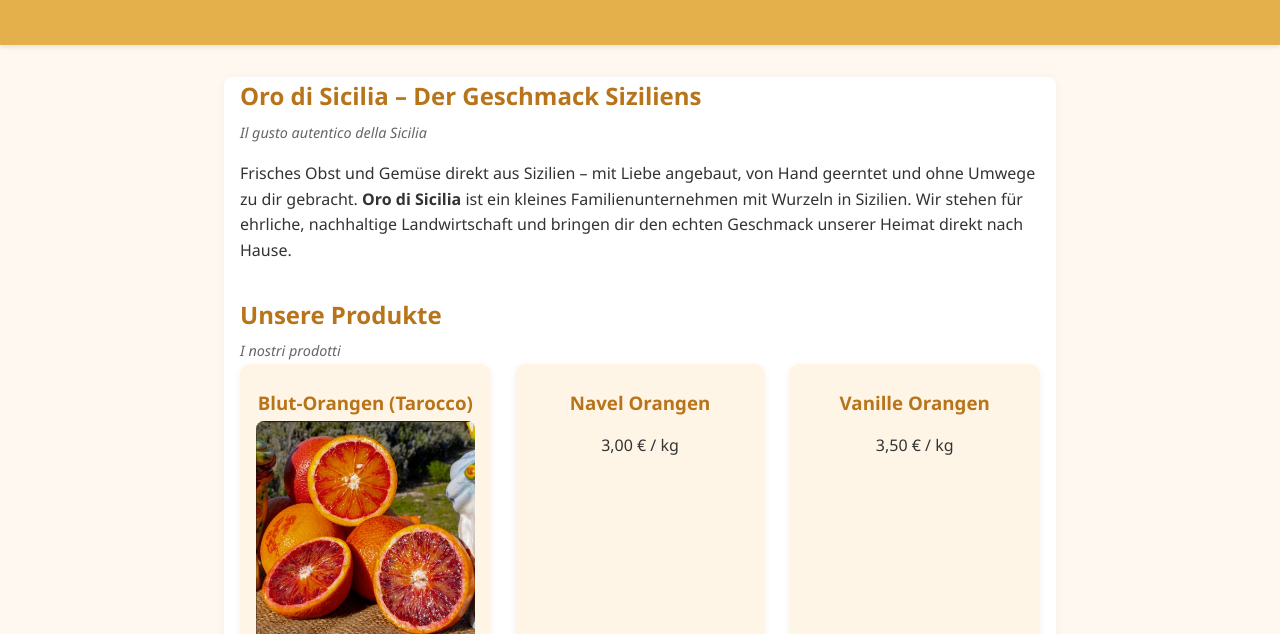
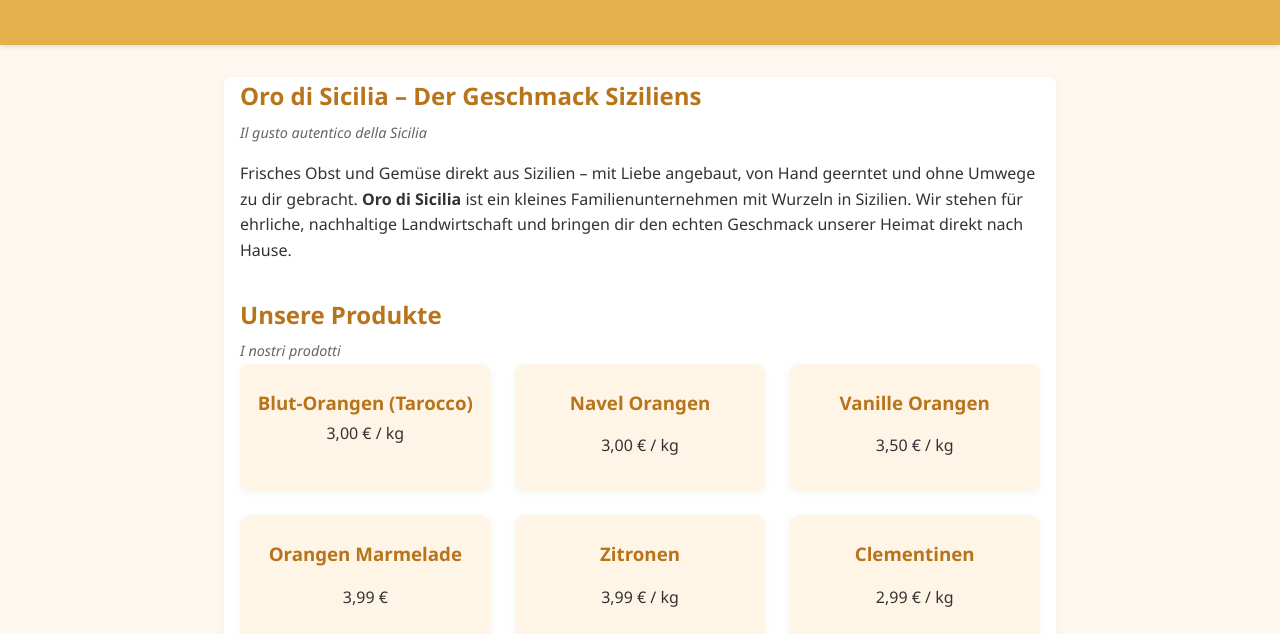
Before and after one commit to Maurizio-G/oro-di-sicilia, a plain HTML site: page index.html in a window 1280 px wide. Shown: the part 166-800 px from the top of the page. Drawn offline with Linux system fonts and the light colour scheme; files whose address does not match are found by name.

Commit message:
index.html

```diff
--- a/index.html
+++ b/index.html
@@ -108,7 +108,7 @@
   <div class="product-grid">
     <div class="product-card">
       <h3>Blut-Orangen (Tarocco)</h3>
-      <img src="C:\Users\kevin\Pictures\Neuer Ordner\1-ef2f068e.jpg" alt="Blut-Orangen (Tarocco)" />
+      <img 2-ef2f068e.jpg
       <p>3,00 € / kg</p>
     </div>
     <div class="product-card">
```
